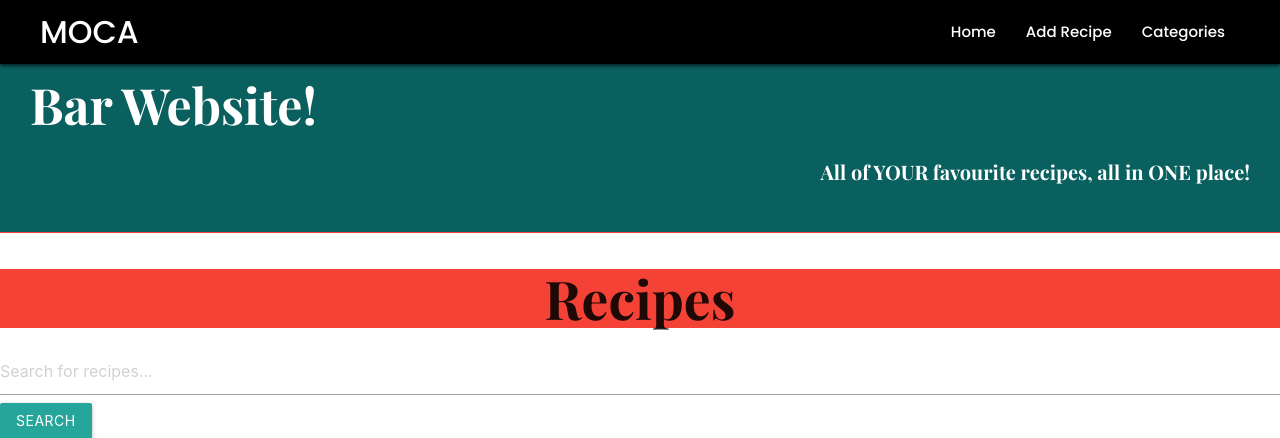
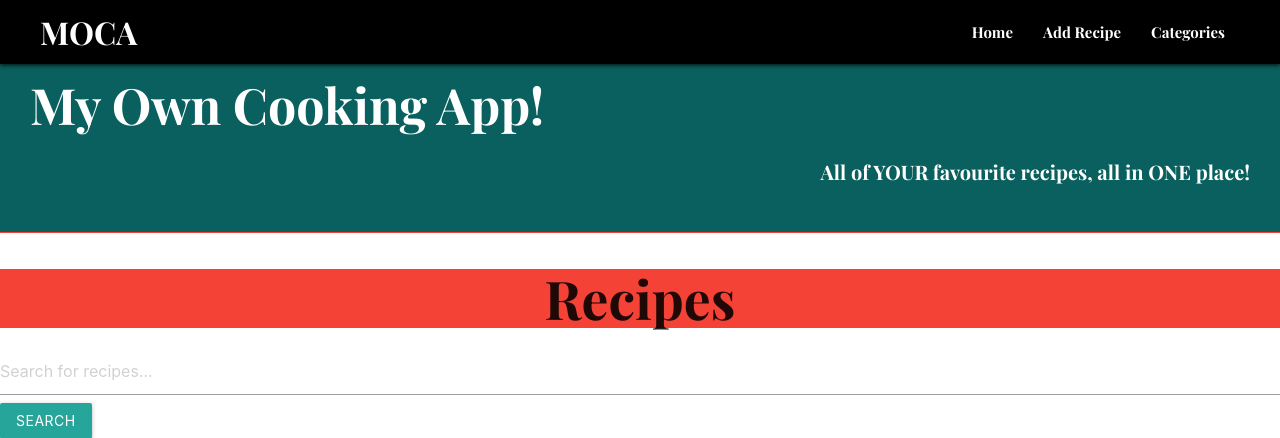
Before and after one commit to AlexandraEL9/MOCA-app, a Flask app: page / in a window 1280 px wide. Shown: the top 438 px of the page. Run offline with Flask 2, Linux system fonts and the light colour scheme; data that the repository does not hold is empty; some libraries are stand-ins or nearby versions.

Commit message:
feat: amend font in p and navbar

```diff
--- a/moca/static/css/style.css
+++ b/moca/static/css/style.css
@@ -58,6 +58,7 @@ main {
   color: #fff; /* White text */
   padding: 0 20px; /* Adds padding on the left and right */
   box-shadow: 0 2px 4px rgba(0, 0, 0, 0.4); /* Adds a slight shadow */
+  font-family: var(--heading-font-family);
 }
 
 .brand-logo {
--- a/moca/templates/recipes.html
+++ b/moca/templates/recipes.html
@@ -6,7 +6,7 @@
         <!-- title and description section -->
         <div class="col-lg-6 col-md-6">
           <section class="content-section content-section-title-description">
-            <h1>Bar Website!</h1>
+            <h1>My Own Cooking App!</h1>
             <p>All of YOUR favourite recipes, all in ONE place!</p>
           </section>
         </div>
```
